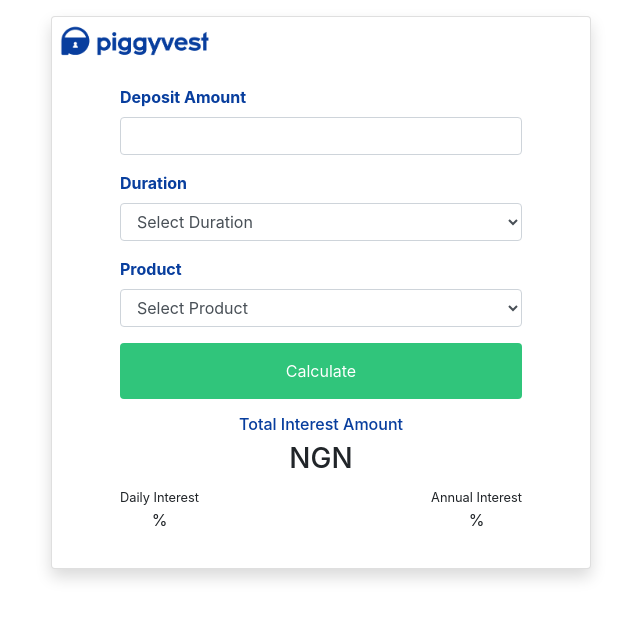
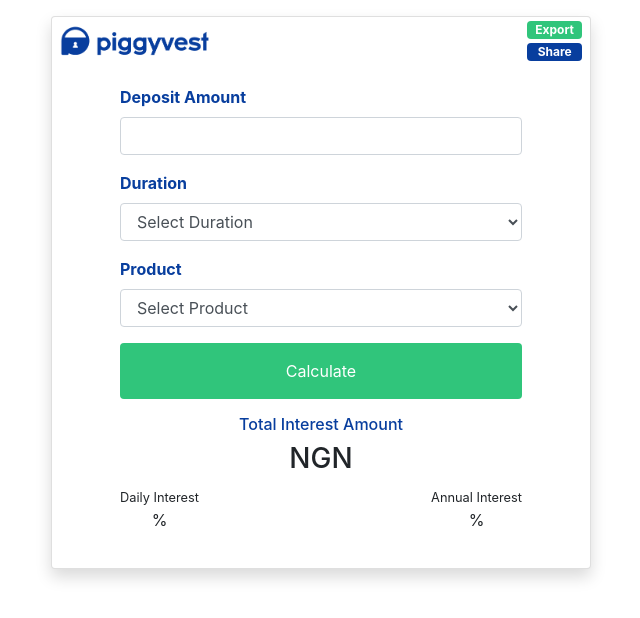
Before and after one commit to Iamsheye/Piggyvest-project, a plain HTML site: page index.html in a window 1280 px wide. Shown: the whole page, without its empty margins (319-959 px from the left). Drawn offline with nearby package versions, Linux system fonts and the light colour scheme.

Commit message:
Added Share and Export Button

```diff
--- a/index.html
+++ b/index.html
@@ -22,7 +22,13 @@
           <div class="row">
             <div class="col-md-6 mt-4 mx-auto mt-md-0">
               <div class="card text-left shadow">
-                <img src="/img/piggy-png_1_.png" alt="Logo" class="img-fluid ml-2" width="150">
+                <div class="d-flex justify-content-between">
+                  <img src="/img/piggy-png_1_.png" alt="Logo" class="img-fluid ml-2" width="150">
+                  <div class="d-flex flex-column">
+                    <button class="badge badge-success mt-1 mr-2 px-2 border-0">Export</button>
+                    <button class="badge badge-primary mt-1 mr-2 px-2 border-0">Share</button>
+                  </div>
+                </div>
                 <div class="card-body">
                   <form>
                     <!-- Deposit Amount -->
--- a/styles/main.css
+++ b/styles/main.css
@@ -8,221 +8,14 @@
   background-color: #30c57b;
   border: #30c57b;
 }
-/* .head-calc {
-  margin-top: 68px;
-  font-family: Roboto;
-  font-weight: bold;
-  font-size: 3.75rem;
-  line-height: 4.375rem;
+.btn-success{
+  background-color: #30c57b;
+  border: #30c57b;
 }
-
-.sub-head-calc {
-  color: #718096;
-  line-height: 28px;
-  font-size: 1.5rem;
-  font-family: Karla;
+.badge-success{
+  background-color: #30c57b !important;
+  /* border: #30c57b !important; */
 }
-
-.amount {
-  width: 916px;
-  height: 195px;
-  border: 2px solid #e2e8f0;
-  border-radius: 10px;
-  box-sizing: border-box;
-  margin-top: 51px;
+.badge-primary{
+  background-color: #083E9E !important;
 }
-
-.balance {
-  font-family: Karla;
-  font-size: 1.25rem;
-  line-height: 23px;
-  margin-top: 50px;
-}
-
-.currency {
-  color: #062863;
-  font-family: Montserrat;
-  font-weight: 600;
-  font-size: 3.45rem;
-  line-height: 67px;
-}
-
-.deposit-amount {
-  font-family: Montserrat;
-  font-weight: 500;
-  font-size: 2.5rem;
-  line-height: 49px;
-  margin-top: 72px;
-}
-
-#deposit_amount {
-  width: 915px;
-  height: 92px;
-  border: 2px solid #e2e8f0;
-  border-radius: 10px;
-  font-size: 2rem;
-}
-
-.time {
-  width: 915px;
-  margin-top: 60px;
-}
-
-.time-sep {
-  border: 2px solid #E2E8F0;
-  box-sizing: border-box;
-  border-radius: 10px;
-  width: 169px;
-  height: 92px;
-  font-family: Montserrat;
-  line-height: 29px;
-  font-size: 1.5rem;
-  cursor: pointer;
-}
-
-.time-text {
-  margin-top: 32px;
-}
-
-.product {
-  font-family: Montserrat;
-  font-size: 2.5rem;
-  line-height: 49px;
-  margin-top: 54px;
-}
-
-.width-control {
-  width: 845px;
-}
-
-.flex-container-1 {
-  display: flex;
-  justify-content: space-between;
-}
-
-.flex-container-2 {
-  margin-top: 25px;
-  display: flex;
-  justify-content: space-between;
-}
-
-.product1 {
-  width: 410px;
-  height: 175px;
-  background: #CCF0FE;
-  border-radius: 10px;
-  cursor: pointer;
-}
-
-.product2 {
-  width: 410px;
-  height: 175px;
-  background: #FFEAF5;
-  box-sizing: border-box;
-  border-radius: 10px;
-  cursor: pointer;
-}
-
-.selectedProduct {
-
-  border: 1px solid #718096;
-}
-
-.product3 {
-  width: 410px;
-  height: 175px;
-  background: #E7F6FF;
-  border-radius: 10px;
-  cursor: pointer;
-}
-
-.product4 {
-
-  width: 410px;
-  height: 175px;
-  background: #EFF4F5;
-  border-radius: 10px;
-  cursor: pointer;
-}
-
-.product-title p {
-  margin-top: 47px;
-  font-family: Montserrat;
-  font-style: normal;
-  font-weight: 600;
-  font-size: 24px;
-  line-height: 29px;
-  text-transform: uppercase;
-  color: #0D60D9;
-  margin-left: 25px;
-}
-
-.product-disc {
-  font-family: Montserrat;
-  font-style: normal;
-  font-weight: normal;
-  font-size: 14px;
-  line-height: 17px;
-  margin-left: 25px;
-  color: #000000;
-  margin-top: 11px;
-}
-
-hr {
-  width: 915px;
-  margin-top: 55px;
-  margin-bottom: 20px;
-}
-
-.details {
-  width: 915px;
-}
-
-.interest {
-  margin-top: 15px;
-  font-family: Montserrat;
-  font-style: normal;
-  font-weight: normal;
-  font-size: 40px;
-  line-height: 49px;
-  color: #000000;
-}
-
-.daily-interest {
-  margin-top: 25px;
-  display: flex;
-  justify-content: space-between;
-}
-
-.daily-interest p {
-  font-family: Montserrat;
-  font-style: normal;
-  font-weight: 500;
-  font-size: 24px;
-  line-height: 29px;
-
-  color: #000000;
-}
-
-.calculate {
-  height: 100px;
-  width: 700px;
-  margin: 25px auto;
-  background: #C4C4C4;
-  border-radius: 10px;
-  text-align: center;
-}
-
-.selectedDay {
-  background-color: #CCF0FE;
-}
-
-.product-rad {
-  margin-left: 10px;
-}
-
-.time-rad {
-  display: block;
-  margin-top: -5px;
-  margin-right: 145px;
-} */
```
